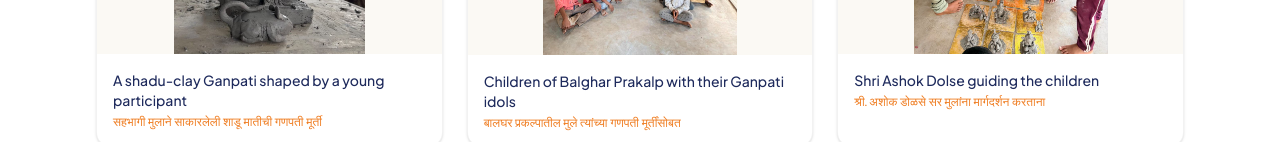
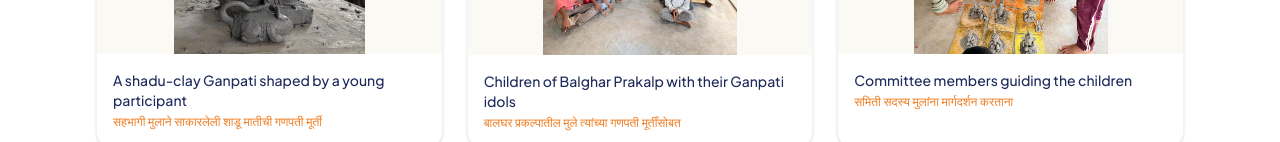
Before and after one commit to ankitnehul/sahyog-samarpan-seva-trust, a Next.js app: page /gallery in a window 1280 px wide. Shown: the part 690-832 px from the top of the page. Built offline with nearby package versions, Linux system fonts and the light colour scheme.

Commit message:
Correct the Ganpati workshop guidance caption
Describe the third gallery photo as committee members guiding the children.

```diff
--- a/data/gallery.ts
+++ b/data/gallery.ts
@@ -29,9 +29,9 @@ export const galleryAlbums: GalleryAlbum[] = [
       {
         id: "ganpati-workshop-guidance",
         src: "/images/gallery/ganpati-workshop-guidance.jpg",
-        alt: "Shri Ashok Dolse guiding children as they make Ganpati idols",
-        caption: "Shri Ashok Dolse guiding the children",
-        captionMr: "श्री. अशोक डोळसे सर मुलांना मार्गदर्शन करताना",
+        alt: "Committee members guiding children as they make Ganpati idols",
+        caption: "Committee members guiding the children",
+        captionMr: "समिती सदस्य मुलांना मार्गदर्शन करताना",
         fit: "contain",
       },
       {
```
